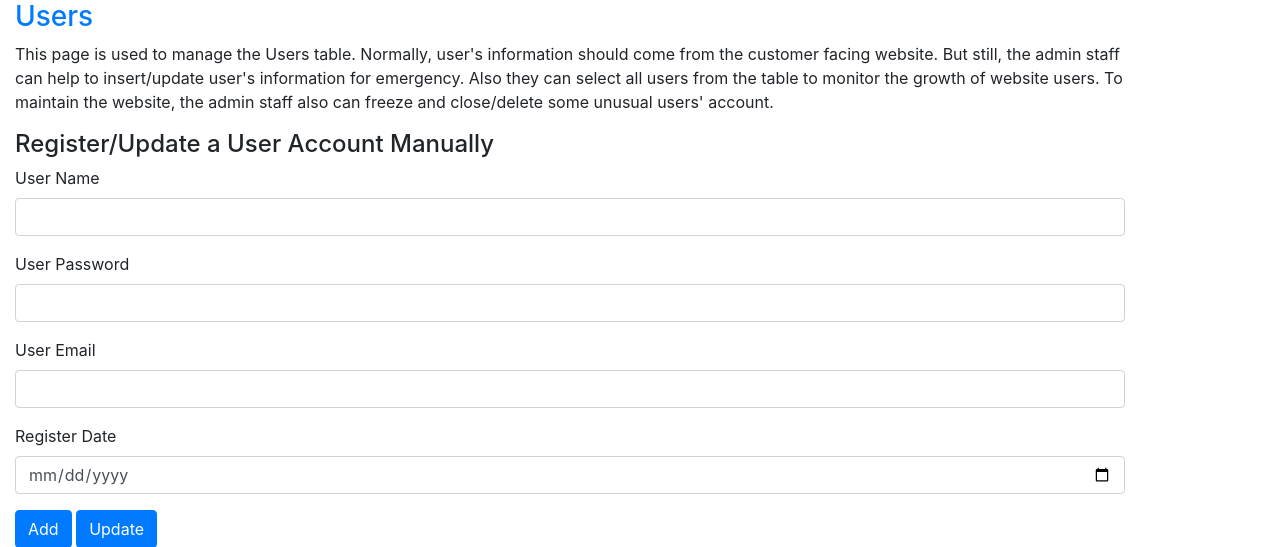
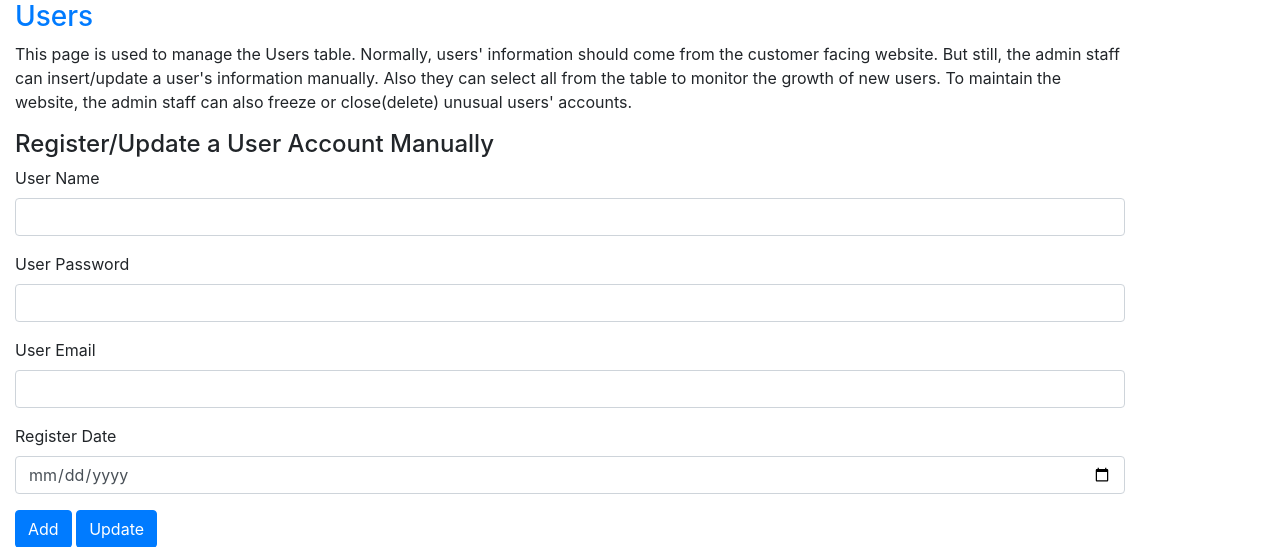
Before and after one commit to nguyeti4/cs340, a Flask app: page / in a window 1280 px wide. Shown: the part 56-603 px from the top of the page. Run offline with Flask 2, Linux system fonts and the light colour scheme; some libraries are stand-ins or nearby versions.

Commit message:
modify text content of these pages

```diff
--- a/templates/quizRecords.html
+++ b/templates/quizRecords.html
@@ -1,5 +1,5 @@
 {% extends "base.html" %}
-{% block title %}Quiz{% endblock %}
+{% block title %}Quiz_User{% endblock %}
 
 {% block content %}
 <form action="/quiz" method="POST">
--- a/templates/simulators.html
+++ b/templates/simulators.html
@@ -1,5 +1,5 @@
 {% extends "base.html" %}
-{% block title %}Sim{% endblock %}
+{% block title %}Sim_User{% endblock %}
 
 {% block content %}
 <form action="#" method="post">
--- a/templates/users.html
+++ b/templates/users.html
@@ -1,5 +1,5 @@
 {% extends "base.html" %}
-{% block title %}Home{% endblock %}
+{% block title %}Users{% endblock %}
 
 {% block content %}
     {% with messages = get_flashed_messages() %}
@@ -13,10 +13,10 @@
 <div class="container" style="margin-left: 0;">
     <h3><a href="/">Users</a></h3>
     <p>
-        This page is used to manage the Users table. Normally, user's information should come from the customer
-        facing website. But still, the admin staff can help to insert/update user's information for emergency.
-        Also they can select all users from the table to monitor the growth of website users.
-        To maintain the website, the admin staff also can freeze and close/delete some unusual users' account.
+        This page is used to manage the Users table. Normally, users' information should come from the customer
+        facing website. But still, the admin staff can insert/update a user's information manually.
+        Also they can select all from the table to monitor the growth of new users.
+        To maintain the website, the admin staff can also freeze or close(delete) unusual users' accounts.
     </p>
 </div>
 
```
Also changed, not shown: templates/questions.html (+5 -5 lines), templates/quizQuestions.html (+5 -5 lines).
